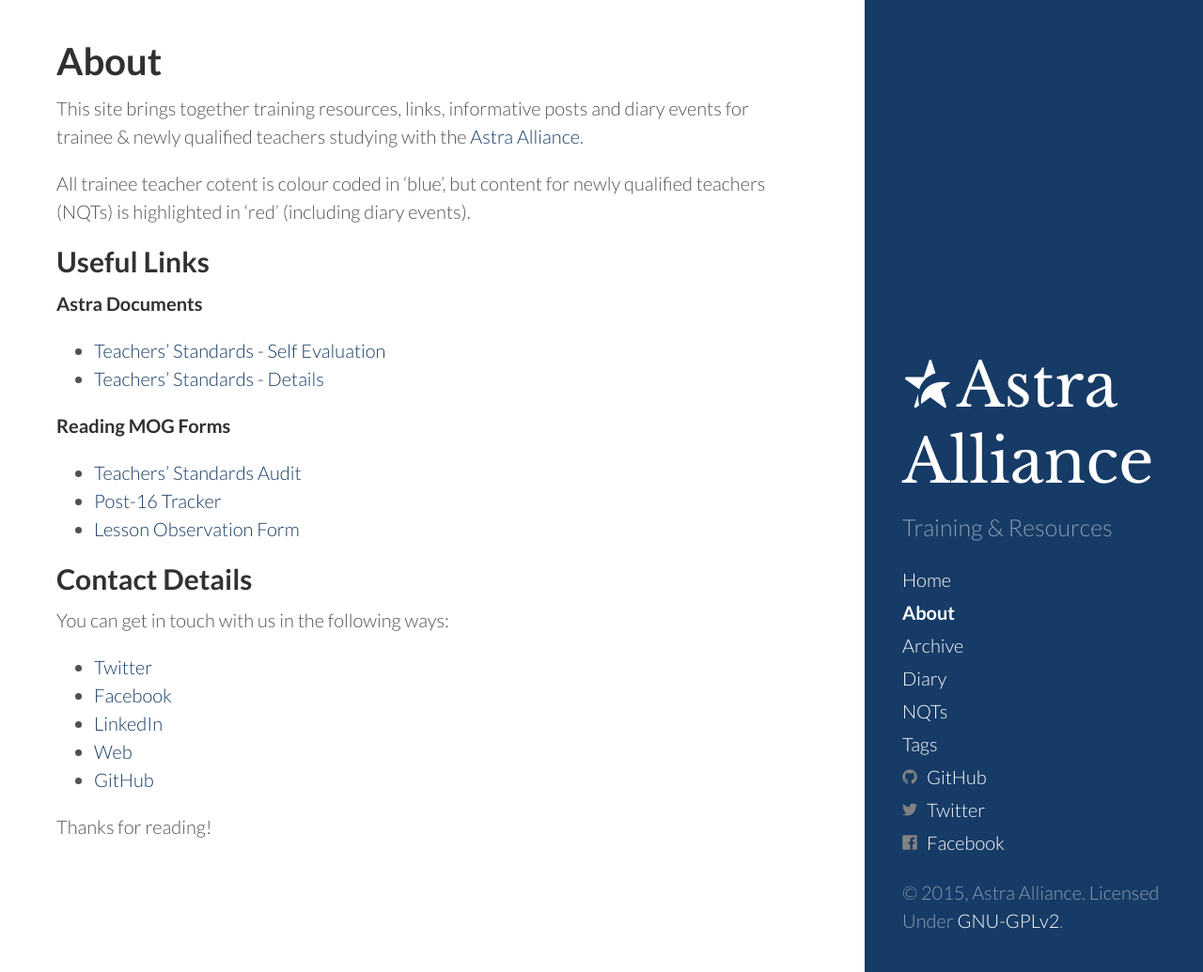
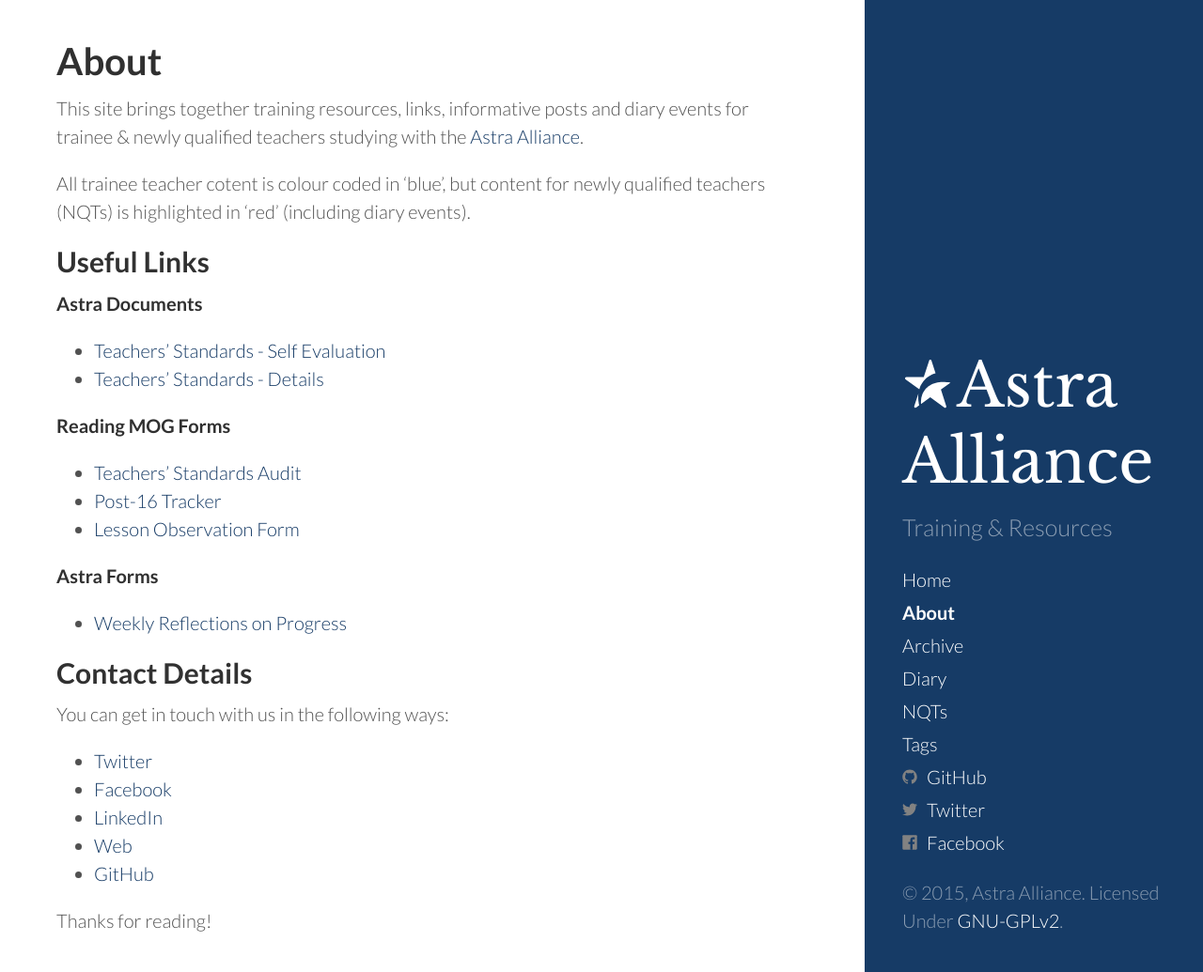
Before and after one commit to Astra-Alliance/astra-alliance.github.io, a Jekyll site: the page built from about.md, in a window 1280 px wide and 1035 px high. Shown: the whole window at 94% size. Built offline with Jekyll 4.4.1, drawn with Linux system fonts in a browser that asks for light colours; Markdown is read by kramdown in place of the engine named in the settings.

Commit message:
Updated about page

```diff
--- a/about.md
+++ b/about.md
@@ -21,6 +21,10 @@
 * [Post-16 Tracker](https://docs.google.com/a/astra-alliance.com/document/d/117bAAH2sV8ihkv9jX3JC7mJz9_iqWWppNNWHzJu1w20/copy)
 * [Lesson Observation Form](https://docs.google.com/document/d/1sFRRFKZog7bYxf_3M2HdWleGQMPgCOCZWEA_yyomg4k/copy)
 
+__Astra Forms__
+
+* [Weekly Reflections on Progress](https://docs.google.com/a/astra-alliance.com/forms/d/1HgMj0te2U-UdqYvKB0Y4DTmUSJ4EIFOTeK9lksentbQ/viewform)
+
 ## Contact Details
 
 You can get in touch with us in the following ways:
```
